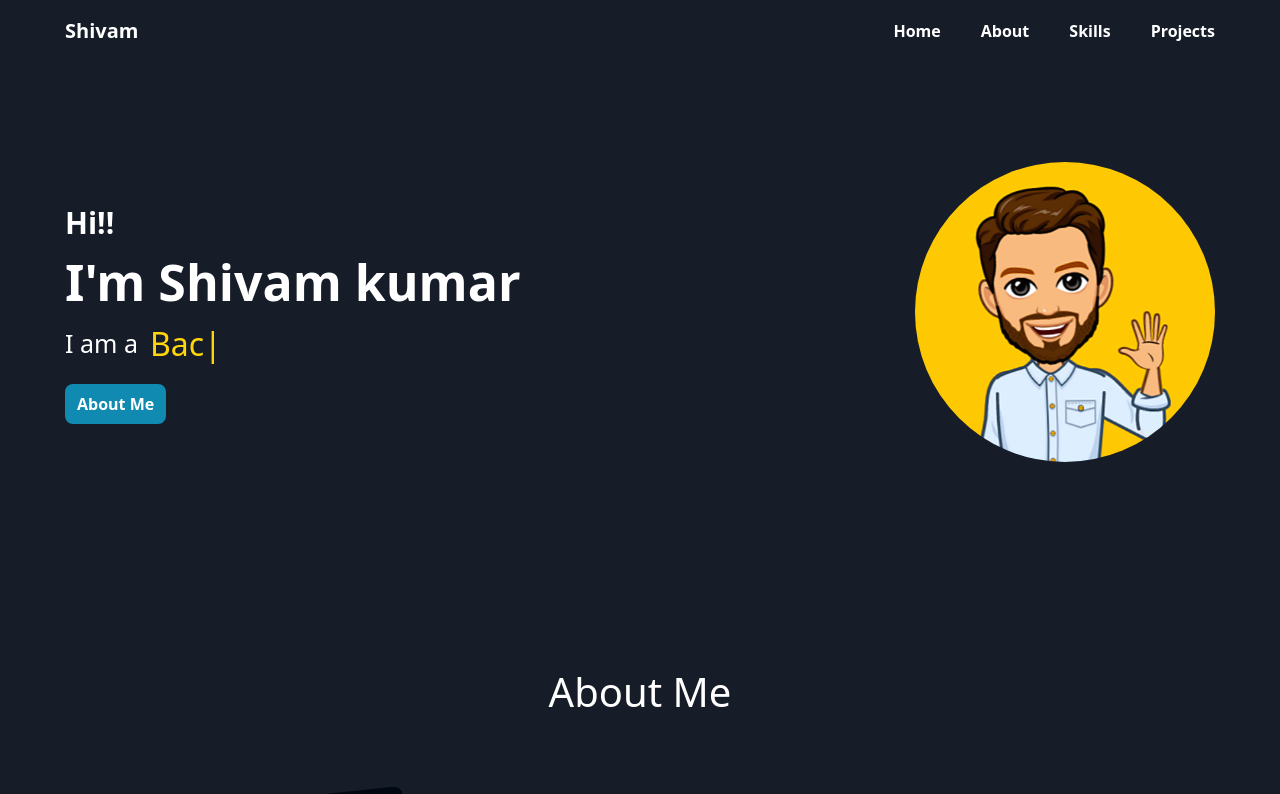
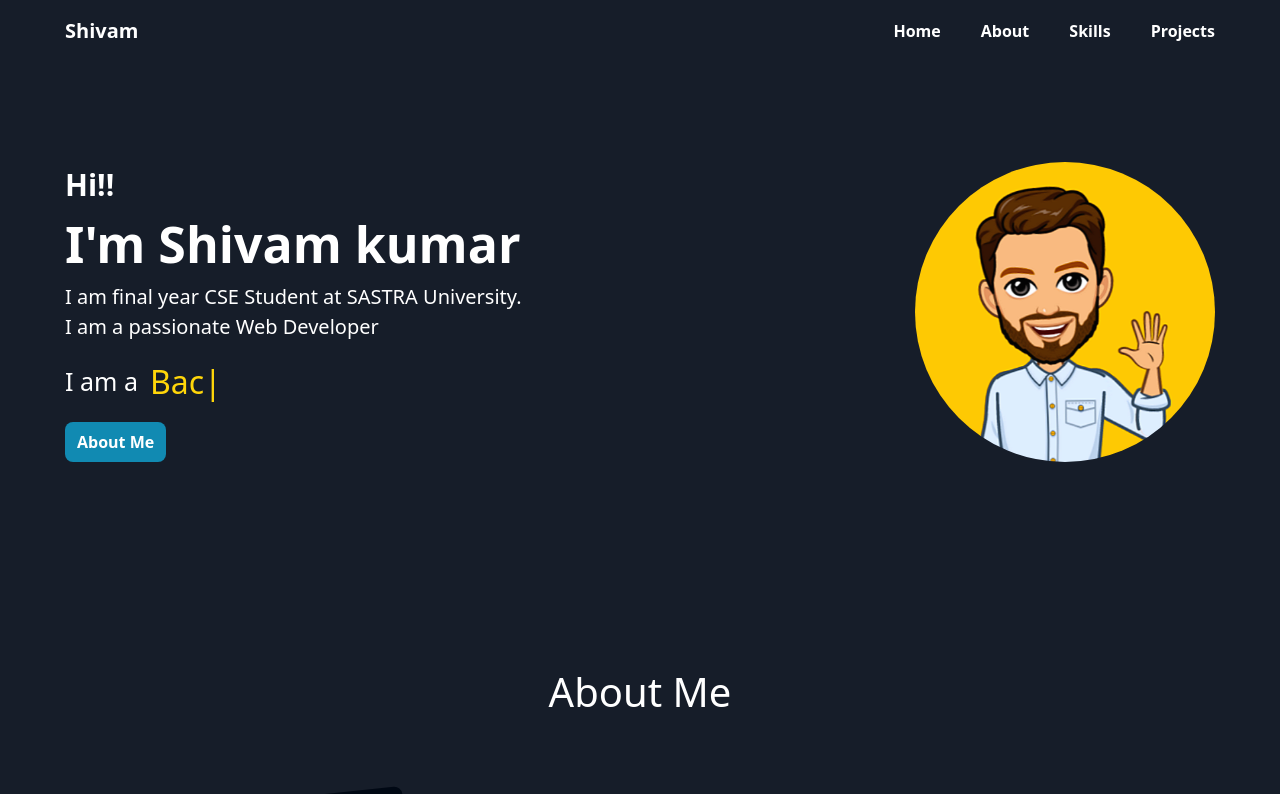
Before and after one commit to shivamkumar125156/eLearn, a React (Create React App) app: page / in a window 1280 px wide. Shown: the top 794 px of the page. Built offline with nearby package versions, Linux system fonts and the light colour scheme.

Commit message:
Update HeroSection.jsx

```diff
--- a/src/components/HeroSection.jsx
+++ b/src/components/HeroSection.jsx
@@ -8,6 +8,7 @@ const HeroSection = () => {
             <div className="flex flex-col items-start">
                 <h1 className="text-[30px] font-semibold">Hi!!</h1>
                 <p className="text-[50px] font-bold">I'm Shivam kumar</p>
+                <p className="text-[20px] mb-4">I am final year CSE Student at SASTRA University.<br/>I am a passionate Web Developer</p>
                 <div className="flex items-center gap-x-3">
 
                     <p className="text-[25px] ">I am a</p>
```
